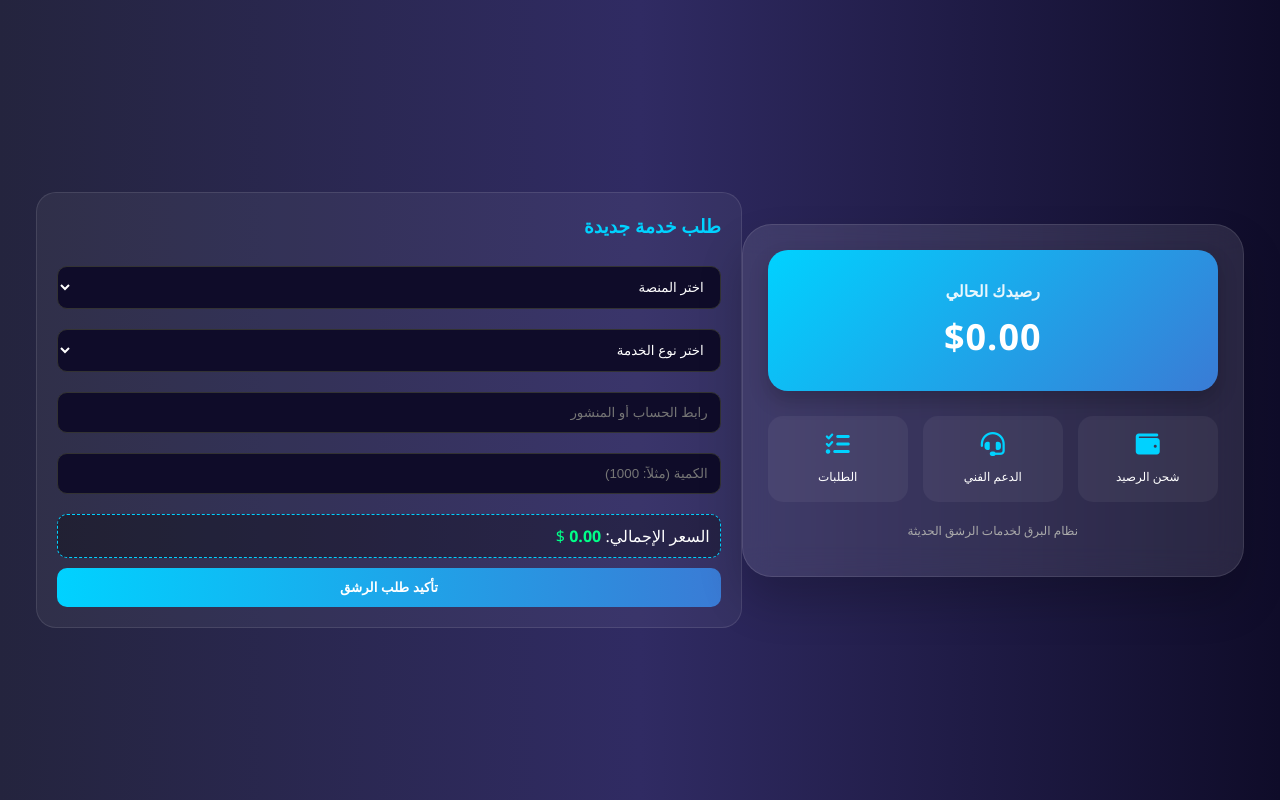
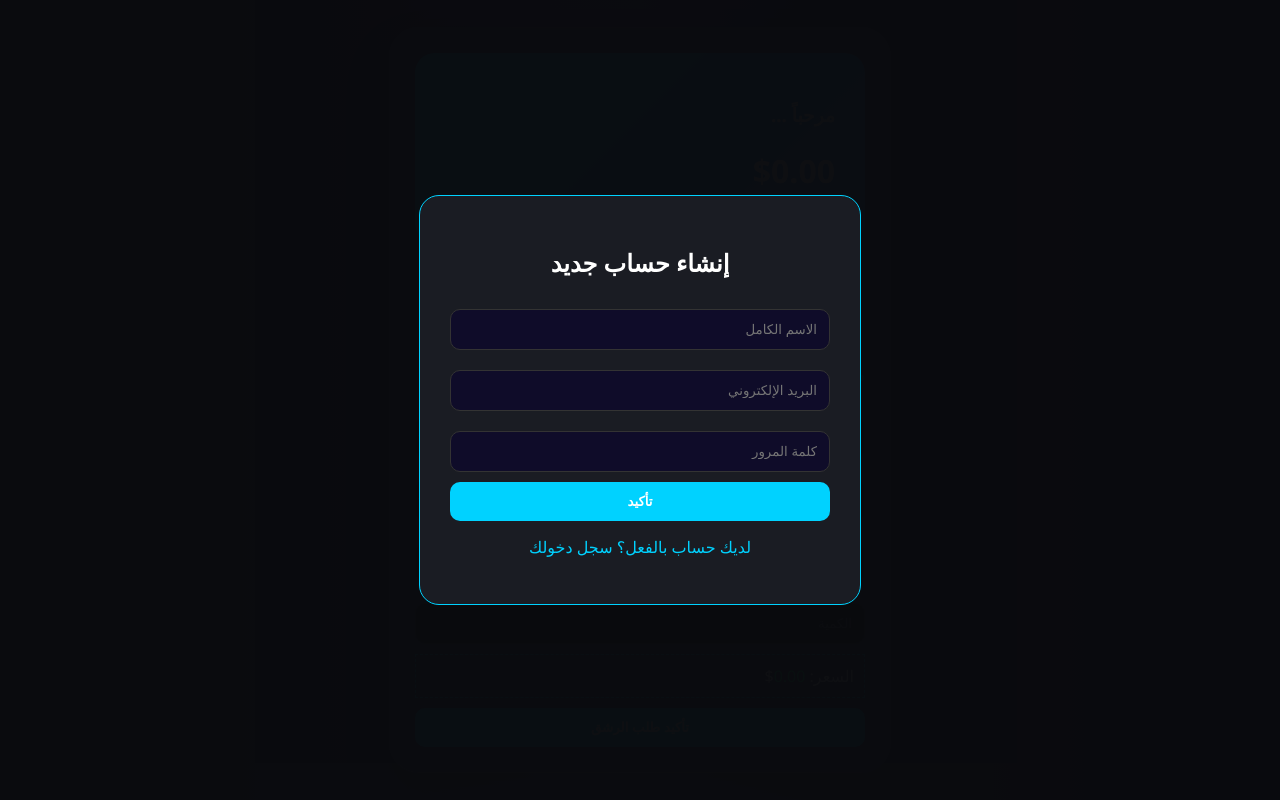
Before and after one commit to yfrtyftyfttf/army_bot, a plain HTML site: page index.html in a window 1280 px wide. Drawn offline with Linux system fonts and the light colour scheme; no server answers.

Commit message:
index.html

```diff
--- a/index.html
+++ b/index.html
@@ -5,310 +5,244 @@
     <meta name="viewport" content="width=device-width, initial-scale=1.0">
     <title>SMM Luxury Dashboard</title>
     <link rel="stylesheet" href="https://cdnjs.cloudflare.com/ajax/libs/font-awesome/6.4.0/css/all.min.css">
+    <script src="https://www.gstatic.com/firebasejs/9.6.1/firebase-app-compat.js"></script>
+    <script src="https://www.gstatic.com/firebasejs/9.6.1/firebase-auth-compat.js"></script>
+    <script src="https://www.gstatic.com/firebasejs/9.6.1/firebase-firestore-compat.js"></script>
+
     <style>
         :root {
             --primary: #00d2ff;
             --secondary: #3a7bd5;
             --bg-dark: #0f0c29;
             --glass: rgba(255, 255, 255, 0.1);
-            --accent: #ff0055;
         }
 
         body {
             font-family: 'Segoe UI', sans-serif;
             background: linear-gradient(to right, #24243e, #302b63, #0f0c29);
-            color: white;
-            margin: 0;
-            display: flex;
-            justify-content: center;
-            align-items: center;
-            min-height: 100vh;
+            color: white; margin: 0; display: flex; justify-content: center; align-items: center; min-height: 100vh;
+        }
+
+        /* شاشة الدخول المنبثقة */
+        #authOverlay {
+            position: fixed; top: 0; left: 0; width: 100%; height: 100%;
+            background: rgba(10, 11, 14, 0.98); z-index: 10000;
+            display: flex; justify-content: center; align-items: center;
+        }
+
+        .auth-card {
+            background: #1a1c23; padding: 30px; border-radius: 20px;
+            width: 90%; max-width: 380px; text-align: center; border: 1px solid var(--primary);
         }
 
         .dashboard {
-            width: 90%;
-            max-width: 450px;
-            background: var(--glass);
-            backdrop-filter: blur(15px);
-            border-radius: 30px;
-            padding: 25px;
-            box-shadow: 0 25px 45px rgba(0,0,0,0.2);
-            border: 1px solid rgba(255,255,255,0.1);
-            text-align: center;
+            width: 90%; max-width: 450px; background: var(--glass);
+            backdrop-filter: blur(15px); border-radius: 30px; padding: 25px;
+            box-shadow: 0 25px 45px rgba(0,0,0,0.2); border: 1px solid rgba(255,255,255,0.1);
         }
 
-        /* لوحة الرصيد */
         .balance-card {
             background: linear-gradient(135deg, var(--primary), var(--secondary));
-            padding: 30px;
-            border-radius: 20px;
-            margin-bottom: 25px;
-            box-shadow: 0 10px 20px rgba(0,0,0,0.2);
+            padding: 30px; border-radius: 20px; margin-bottom: 25px;
         }
-        .balance-card h3 { margin: 0; font-size: 16px; opacity: 0.9; }
-        .balance-card h1 { margin: 10px 0 0; font-size: 36px; letter-spacing: 1px; }
 
-        /* الأيقونات الثلاث */
-        .actions-grid {
-            display: grid;
-            grid-template-columns: repeat(3, 1fr);
-            gap: 15px;
-            margin-bottom: 20px;
+        .actions-grid { display: grid; grid-template-columns: repeat(3, 1fr); gap: 15px; margin-bottom: 20px; }
+        .action-item {
+            background: rgba(255,255,255,0.05); padding: 15px; border-radius: 15px;
+            cursor: pointer; transition: 0.3s; text-align: center;
         }
-        .action-item {
-            background: rgba(255,255,255,0.05);
-            padding: 15px 10px;
-            border-radius: 15px;
-            cursor: pointer;
-            transition: 0.3s;
-            border: 1px solid transparent;
+        .action-item:hover { background: rgba(255,255,255,0.15); transform: translateY(-5px); }
+
+        .modal {
+            display: none; position: fixed; top: 0; left: 0; width: 100%; height: 100%;
+            background: rgba(0,0,0,0.8); justify-content: center; align-items: center; z-index: 1000;
         }
-        .action-item:hover {
-            background: rgba(255,255,255,0.15);
-            border-color: var(--primary);
-            transform: translateY(-5px);
+        .modal-content { background: #1a1a2e; padding: 25px; border-radius: 20px; width: 85%; max-width: 350px; position: relative; }
+
+        input, select, textarea {
+            width: 100%; padding: 12px; margin: 10px 0; border-radius: 10px;
+            border: 1px solid #333; background: #0f0c29; color: white; box-sizing: border-box;
         }
-        .action-item i {
-            font-size: 24px;
-            margin-bottom: 8px;
-            display: block;
-            color: var(--primary);
-        }
-        .action-item span { font-size: 12px; font-weight: 500; }
 
-        /* النوافذ المنبثقة (Modals) */
-        .modal {
-            display: none;
-            position: fixed;
-            top: 0; left: 0; width: 100%; height: 100%;
-            background: rgba(0,0,0,0.8);
-            justify-content: center;
-            align-items: center;
-            z-index: 1000;
-        }
-        .modal-content {
-            background: #1a1a2e;
-            padding: 25px;
-            border-radius: 20px;
-            width: 85%;
-            max-width: 350px;
-            position: relative;
-        }
-        input, textarea, select {
-            width: 100%;
-            padding: 12px;
-            margin: 10px 0;
-            border-radius: 10px;
-            border: 1px solid #333;
-            background: #0f0c29;
-            color: white;
-            box-sizing: border-box;
-        }
         .btn-send {
-            background: var(--primary);
-            border: none;
-            padding: 12px;
-            width: 100%;
-            border-radius: 10px;
-            color: white;
-            font-weight: bold;
-            cursor: pointer;
-        }
-        .close-btn {
-            position: absolute;
-            top: 10px; left: 10px;
-            cursor: pointer;
-            color: #ff0055;
+            background: var(--primary); border: none; padding: 12px; width: 100%;
+            border-radius: 10px; color: white; font-weight: bold; cursor: pointer;
         }
     </style>
 </head>
 <body>
 
+    <div id="authOverlay">
+        <div class="auth-card">
+            <h2 id="authTitle">إنشاء حساب جديد</h2>
+            <input type="text" id="regName" placeholder="الاسم الكامل">
+            <input type="email" id="regEmail" placeholder="البريد الإلكتروني">
+            <input type="password" id="regPass" placeholder="كلمة المرور">
+            <button onclick="handleAuthAction()" class="btn-send" id="authMainBtn">تأكيد</button>
+            <p onclick="toggleAuthMode()" id="toggleText" style="color: var(--primary); margin-top: 15px; cursor: pointer;">لديك حساب بالفعل؟ سجل دخولك</p>
+        </div>
+    </div>
+
     <div class="dashboard">
         <div class="balance-card">
-            <h3>رصيدك الحالي</h3>
+            <h3>مرحباً <span id="displayUserName">...</span></h3>
             <h1>$<span id="userBalance">0.00</span></h1>
         </div>
 
         <div class="actions-grid">
             <div class="action-item" onclick="openModal('rechargeModal')">
-                <i class="fas fa-wallet"></i>
-                <span>شحن الرصيد</span>
+                <i class="fas fa-wallet"></i><br><span>شحن الرصيد</span>
             </div>
             <div class="action-item" onclick="openModal('supportModal')">
-                <i class="fas fa-headset"></i>
-                <span>الدعم الفني</span>
+                <i class="fas fa-headset"></i><br><span>الدعم الفني</span>
             </div>
             <div class="action-item" onclick="openModal('historyModal')">
-                <i class="fas fa-list-check"></i>
-                <span>الطلبات</span>
+                <i class="fas fa-sign-out-alt"></i><br><span onclick="firebase.auth().signOut()">خروج</span>
             </div>
         </div>
 
-        <p style="font-size: 12px; color: #aaa;">نظام البرق لخدمات الرشق الحديثة</p>
-    </div>
-
-    <div id="rechargeModal" class="modal">
-        <div class="modal-content">
-            <i class="fas fa-times close-btn" onclick="closeModal('rechargeModal')"></i>
-            <h3>شحن آسيا سيل</h3>
-            <input type="number" id="chargeAmount" placeholder="المبلغ (دينار عراقي)">
-            <input type="text" id="transferCode" placeholder="رقم كارت الشحن او رقم التحويل">
-            <button class="btn-send" onclick="sendToBot('شحن رصيد')">إرسال للتأكيد</button>
-        </div>
-    </div>
-
-    <div id="supportModal" class="modal">
-        <div class="modal-content">
-            <i class="fas fa-times close-btn" onclick="closeModal('supportModal')"></i>
-            <h3>الدعم الفني</h3>
-            <input type="text" id="orderId" placeholder="رقم الطلب (اختياري)">
-            <textarea id="supportNote" placeholder="اكتب مشكلتك هنا..." rows="4"></textarea>
-            <button class="btn-send" onclick="sendToBot('دعم فني')">إرسال البلاغ</button>
-        </div>
-    </div>
-
-    <div id="historyModal" class="modal">
-        <div class="modal-content">
-            <i class="fas fa-times close-btn" onclick="closeModal('historyModal')"></i>
-            <h3>طلباتك السابقة</h3>
-            <div style="text-align: right; font-size: 14px; color: #ddd;">
-                <p>- متابعين (مكتمل)</p>
-                <p>- لايكات (قيد التنفيذ)</p>
-            </div>
-        </div>
-    </div>
-
-    <script>
-        // وظائف فتح وإغلاق النوافذ
-        function openModal(id) { document.getElementById(id).style.display = 'flex'; }
-        function closeModal(id) { document.getElementById(id).style.display = 'none'; }
-
-        // وظيفة إرسال البيانات للبوت
-        function sendToBot(type) {
-            const token = "7465926974:AAHzPv067I1ser4kExbRt5Hzj9R3Ma5Xjik"; // ضع توكن بوتك هنا
-            const chat_id = "6695916631"; // ضع معرف حسابك هنا
-
-            let text = `🚨 بلاغ جديد من الموقع: ${type}\n`;
-
-            if(type === 'شحن رصيد') {
-                const amount = document.getElementById('chargeAmount').value;
-                const code = document.getElementById('transferCode').value;
-                text += `المبلغ: ${amount}\nالرقم/الكود: ${code}`;
-            } else {
-                const id = document.getElementById('orderId').value;
-                const note = document.getElementById('supportNote').value;
-                text += `رقم الطلب: ${id}\nالملاحظة: ${note}`;
-            }
-
-            const url = `https://api.telegram.org/bot${token}/sendMessage?chat_id=${chat_id}&text=${encodeURIComponent(text)}`;
-
-            fetch(url).then(res => {
-                if(res.ok) {
-                    alert("تم الإرسال بنجاح، انتظر رد الإدارة.");
-                    location.reload();
-                }
-            });
-        }
-    </script>
-    <div class="service-section" style="margin-top: 20px; background: rgba(255,255,255,0.05); padding: 20px; border-radius: 20px; border: 1px solid rgba(255,255,255,0.1);">
-    <h3 style="margin-top: 0; color: var(--primary);">طلب خدمة جديدة</h3>
-
+        <div class="service-section">
+            <h3 style="color: var(--primary);">طلب خدمة جديدة</h3>
             <select id="platform" onchange="updateServiceOptions()">
                 <option value="" disabled selected>اختر المنصة</option>
                 <option value="instagram">إنستغرام</option>
                 <option value="tiktok">تيك توك</option>
                 <option value="telegram">تليجرام</option>
             </select>
-
             <select id="serviceType" onchange="calculatePrice()">
                 <option value="" disabled selected>اختر نوع الخدمة</option>
             </select>
-
             <input type="text" id="targetLink" placeholder="رابط الحساب أو المنشور">
-
-    <input type="number" id="quantity" placeholder="الكمية (مثلاً: 1000)" oninput="calculatePrice()">
-
-    <div style="background: rgba(0,0,0,0.3); padding: 10px; border-radius: 10px; margin: 10px 0; border: 1px dashed var(--primary);">
-        <span>السعر الإجمالي: </span>
-        <span id="totalPrice" style="font-weight: bold; color: #00ff88;">0.00</span>
-        <span style="color: #00ff88;">$</span>
+            <input type="number" id="quantity" placeholder="الكمية" oninput="calculatePrice()">
+            <div style="padding: 10px; border: 1px dashed var(--primary); margin-bottom: 10px;">
+                السعر: <span id="totalPrice" style="color: #00ff88;">0.00</span>$
+            </div>
+            <button class="btn-send" onclick="sendOrderToBot()">تأكيد طلب الرشق</button>
+        </div>
     </div>
 
-    <button class="btn-send" style="background: linear-gradient(to right, #00d2ff, #3a7bd5);" onclick="sendOrderToBot()">تأكيد طلب الرشق</button>
+    <div id="rechargeModal" class="modal">
+        <div class="modal-content">
+            <h3 style="text-align:center">شحن رصيد</h3>
+            <input type="number" id="chargeAmount" placeholder="المبلغ (بالدولار للدقة)">
+            <input type="text" id="transferCode" placeholder="كود الكارت أو رقم التحويل">
+            <button class="btn-send" onclick="sendToBot('شحن رصيد')">إرسال للتأكيد</button>
+            <button onclick="closeModal('rechargeModal')" style="background:none; border:none; color:red; width:100%; margin-top:10px">إلغاء</button>
+        </div>
     </div>
 
     <script>
-    // أسعار الخدمات لكل 1000
-    const rates = {
-        followers: 3.00,  // 1000 متابع بـ 3$
-        likes: 1.00,      // 1000 لايك بـ 1$
-        views: 0.10       // 1000 مشاهدة بـ 0.10$
+        // --- إعدادات FIREBASE (ضع بياناتك هنا) ---
+        const firebaseConfig = {
+            apiKey: "ضع_هنا",
+            authDomain: "army-smm.firebaseapp.com",
+            projectId: "army-smm",
+            storageBucket: "army-smm.appspot.com",
+            messagingSenderId: "...",
+            appId: "..."
         };
+        firebase.initializeApp(firebaseConfig);
+        const auth = firebase.auth();
+        const db = firebase.firestore();
 
-    // تحديث أنواع الخدمات بناءً على المنصة
-    function updateServiceOptions() {
-        const platform = document.getElementById('platform').value;
-        const serviceSelect = document.getElementById('serviceType');
-        serviceSelect.innerHTML = '<option value="" disabled selected>اختر نوع الخدمة</option>';
+        let isLoginMode = false;
+        let currentUserData = null;
 
-        if (platform === 'instagram' || platform === 'tiktok') {
-            serviceSelect.innerHTML += '<option value="followers">متابعين (3$ لكل 1000)</option>';
-            serviceSelect.innerHTML += '<option value="likes">لايكات (1$ لكل 1000)</option>';
-            serviceSelect.innerHTML += '<option value="views">مشاهدات (0.10$ لكل 1000)</option>';
-        } else if (platform === 'telegram') {
-            serviceSelect.innerHTML += '<option value="followers">متابعين قنوات (3$ لكل 1000)</option>';
-            serviceSelect.innerHTML += '<option value="views">مشاهدات (0.10$ لكل 1000)</option>';
-            // لا يوجد لايكات تليجرام كما طلبت
-        }
-        calculatePrice();
+        function toggleAuthMode() {
+            isLoginMode = !isLoginMode;
+            document.getElementById('authTitle').innerText = isLoginMode ? "تسجيل الدخول" : "إنشاء حساب جديد";
+            document.getElementById('regName').style.display = isLoginMode ? "none" : "block";
         }
 
-    // حساب السعر تلقائياً
+        async function handleAuthAction() {
+            const email = document.getElementById('regEmail').value;
+            const pass = document.getElementById('regPass').value;
+            const name = document.getElementById('regName').value;
+
+            try {
+                if (isLoginMode) {
+                    await auth.signInWithEmailAndPassword(email, pass);
+                } else {
+                    const res = await auth.createUserWithEmailAndPassword(email, pass);
+                    await db.collection("users").doc(res.user.uid).set({
+                        name: name, email: email, balance: 0, uid: res.user.uid
+                    });
+                }
+            } catch (e) { alert("خطأ: " + e.message); }
+        }
+
+        auth.onAuthStateChanged(user => {
+            if (user) {
+                document.getElementById('authOverlay').style.display = 'none';
+                db.collection("users").doc(user.uid).onSnapshot(doc => {
+                    currentUserData = doc.data();
+                    document.getElementById('displayUserName').innerText = currentUserData.name;
+                    document.getElementById('userBalance').innerText = currentUserData.balance.toFixed(2);
+                });
+            } else {
+                document.getElementById('authOverlay').style.display = 'flex';
+            }
+        });
+
+        // --- وظائف الموقع ---
+        function openModal(id) { document.getElementById(id).style.display = 'flex'; }
+        function closeModal(id) { document.getElementById(id).style.display = 'none'; }
+
+        async function sendRequest(payload) {
+            const serverUrl = 'https://army-bot-3y9o.onrender.com/send_order';
+            payload.user_uid = auth.currentUser.uid;
+            payload.user_name = currentUserData.name;
+
+            try {
+                const res = await fetch(serverUrl, {
+                    method: 'POST',
+                    headers: {'Content-Type': 'application/json'},
+                    body: JSON.stringify(payload)
+                });
+                if(res.ok) alert("تم إرسال طلبك! انتظر رد الإدارة في البوت.");
+            } catch (e) { alert("السيرفر لا يستجيب"); }
+        }
+
+        function sendToBot(type) {
+            const details = {
+                "المبلغ": document.getElementById('chargeAmount').value,
+                "الكود": document.getElementById('transferCode').value
+            };
+            sendRequest({ type: type, details: details });
+            closeModal('rechargeModal');
+        }
+
+        function sendOrderToBot() {
+            const price = parseFloat(document.getElementById('totalPrice').innerText);
+            if(currentUserData.balance < price) return alert("رصيدك غير كافٍ!");
+
+            const details = {
+                "المنصة": document.getElementById('platform').value,
+                "الخدمة": document.getElementById('serviceType').value,
+                "الرابط": document.getElementById('targetLink').value,
+                "الكمية": document.getElementById('quantity').value,
+                "السعر": price + "$"
+            };
+            sendRequest({ type: "طلب رشق", details: details });
+        }
+
+        // --- نظام الأسعار ---
+        const rates = { followers: 3, likes: 1, views: 0.1 };
+        function updateServiceOptions() {
+            const p = document.getElementById('platform').value;
+            const s = document.getElementById('serviceType');
+            s.innerHTML = '<option value="" disabled selected>اختر الخدمة</option>';
+            s.innerHTML += '<option value="followers">متابعين ($3 لكل 1000)</option>';
+            if(p !== 'telegram') s.innerHTML += '<option value="likes">لايكات ($1 لكل 1000)</option>';
+            s.innerHTML += '<option value="views">مشاهدات ($0.1 لكل 1000)</option>';
+        }
+
         function calculatePrice() {
             const service = document.getElementById('serviceType').value;
             const qty = document.getElementById('quantity').value;
-        const priceDisplay = document.getElementById('totalPrice');
-
             if (service && qty > 0) {
-            const ratePerUnit = rates[service] / 1000;
-            const total = (qty * ratePerUnit).toFixed(2);
-            priceDisplay.innerText = total;
-        } else {
-            priceDisplay.innerText = "0.00";
+                document.getElementById('totalPrice').innerText = (qty * (rates[service]/1000)).toFixed(2);
             }
-    }
-
-    // إرسال طلب الرشق للبوت
-    function sendOrderToBot() {
-        const platform = document.getElementById('platform').value;
-        const service = document.getElementById('serviceType').value;
-        const link = document.getElementById('targetLink').value;
-        const qty = document.getElementById('quantity').value;
-        const price = document.getElementById('totalPrice').innerText;
-
-        if (!platform || !service || !link || !qty) {
-            alert("يرجى إكمال جميع بيانات الطلب");
-            return;
-        }
-
-        const token = "7465926974:AAHzPv067I1ser4kExbRt5Hzj9R3Ma5Xjik";
-        const chat_id = "6695916631";
-
-        const text = `🛒 طلب رشق جديد:\n` +
-                     `🌐 المنصة: ${platform}\n` +
-                     `📌 الخدمة: ${service}\n` +
-                     `🔗 الرابط: ${link}\n` +
-                     `🔢 الكمية: ${qty}\n` +
-                     `💰 السعر: ${price}$`;
-
-        const url = `https://api.telegram.org/bot${token}/sendMessage?chat_id=${chat_id}&text=${encodeURIComponent(text)}`;
-
-        fetch(url).then(res => {
-            if(res.ok) {
-                alert("تم إرسال طلبك بنجاح جاري المعالجة...");
-            }
-        });
         }
     </script>
 </body>
```
Lines whose indentation alone changed are shown as unchanged.
